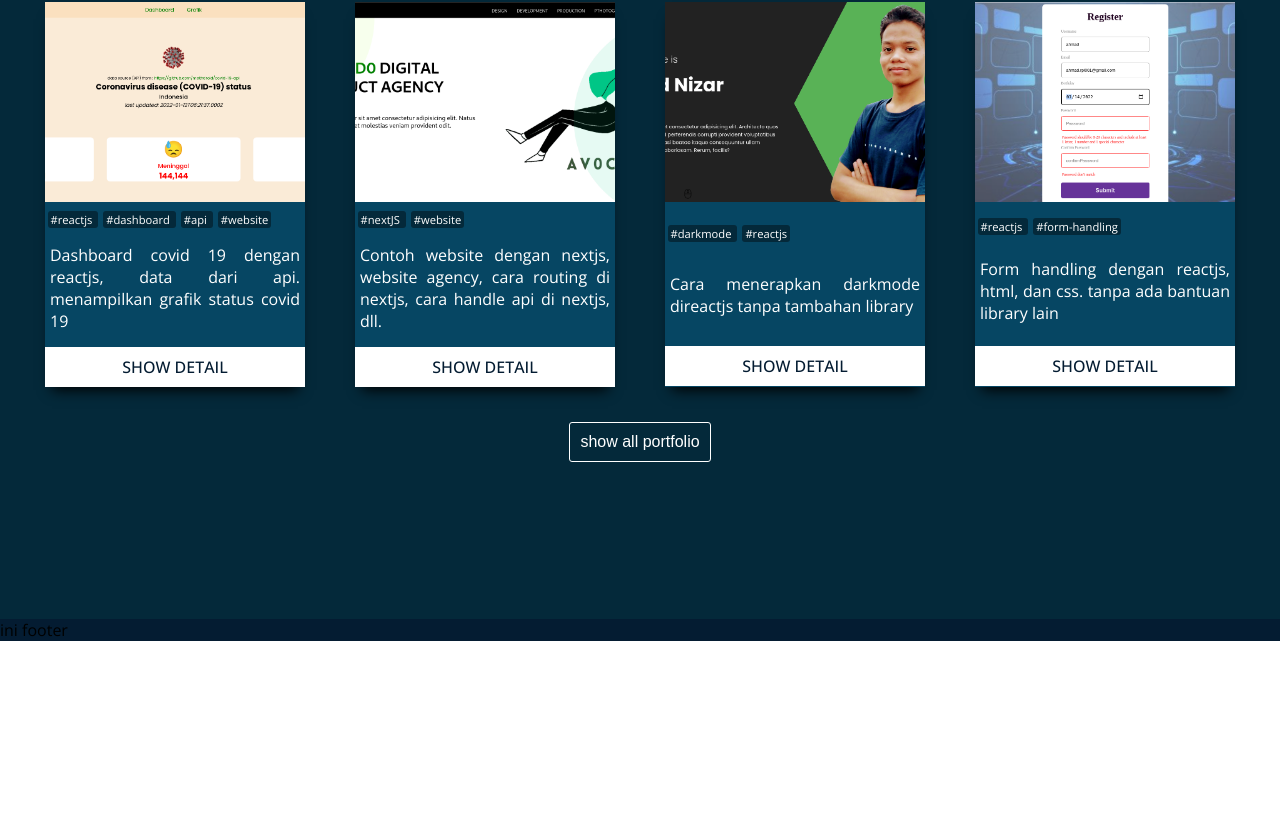
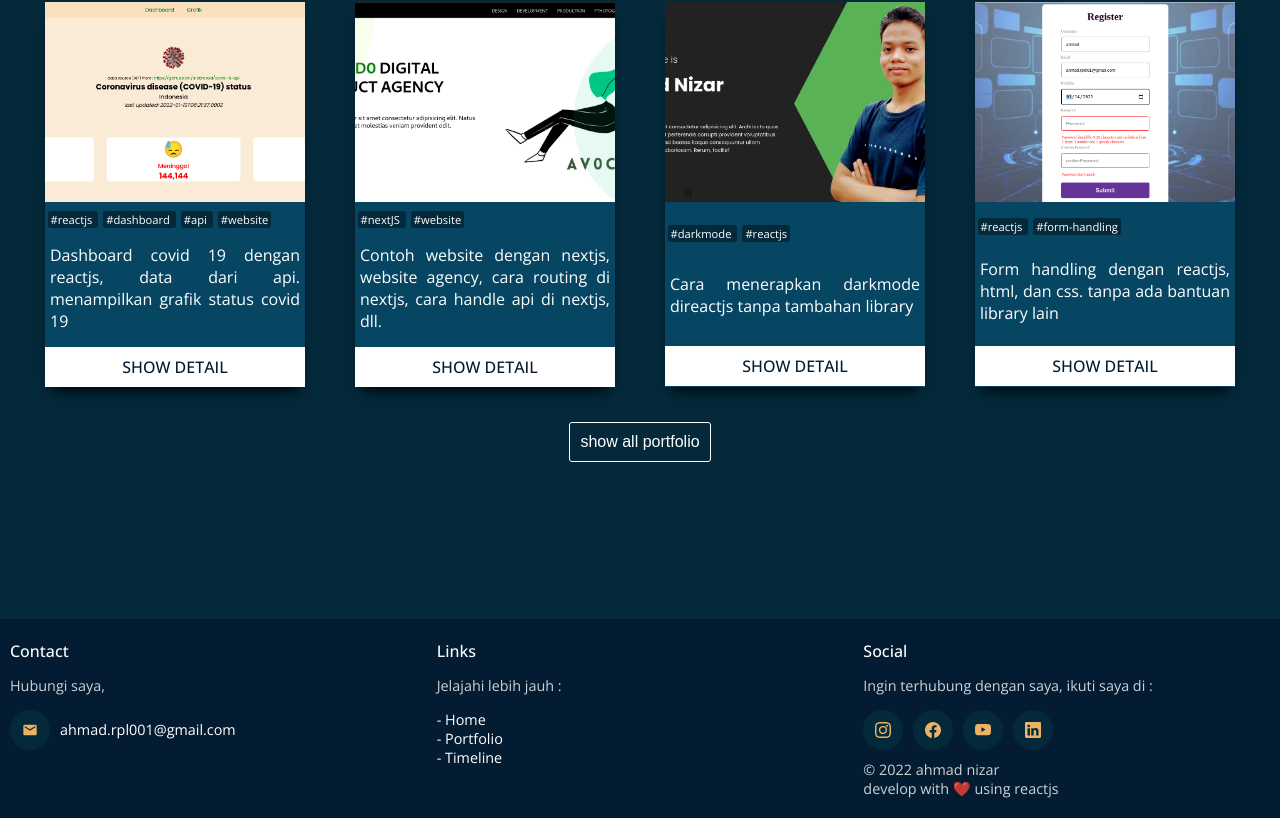
Before and after one commit to ahmadnzr/reactjs-my-portfolio, a React (Create React App) app: page / in a window 1280 px wide. Shown: the part 981-1799 px from the top of the page. Before the commit the page ends 1622 px from the top, so only its background shows below. Built offline with nearby package versions, Linux system fonts and the light colour scheme.

Commit message:
feat: footer section

```diff
--- a/src/App.jsx
+++ b/src/App.jsx
@@ -1,5 +1,6 @@
 import { Routes, Route } from "react-router-dom";
 import style from "./App.module.css";
+import Footer from "./components/footer/Footer";
 import Navbar from "./components/navbar/Navbar";
 import Home from "./pages/home/Home";
 import PortfolioDetail from "./pages/portfolioDetail/PortfolioDetail";
@@ -14,7 +15,7 @@ function App() {
         <Route path="/portfolio" element={<PortfolioList />} />
         <Route path="/portfolio/:id" element={<PortfolioDetail />} />
       </Routes>
-      <div>ini footer</div>
+      <Footer />
     </div>
   );
 }
--- /dev/null
+++ b/src/components/footer/Footer.jsx
@@ -0,0 +1,71 @@
+import style from "./Footer.module.css";
+import { BsInstagram, BsFacebook, BsYoutube, BsLinkedin } from "react-icons/bs";
+import { MdEmail } from "react-icons/md";
+import { Link } from "react-router-dom";
+
+const Footer = () => {
+  return (
+    <div className={style.footer}>
+      <div className={style.contact}>
+        <h1 className={style.title}>Contact</h1>
+        <p className={style.desc}>Hubungi saya,</p>
+        <div className={style.content}>
+          <a
+            href="mailto:ahmad.rpl001@gmail.com"
+            target="_blank"
+            className={style.link}
+            style={{ display: "flex", alignItems: "center", color: "white" }}
+          >
+            <span className={style.item}>
+              <MdEmail className={style.icon} />
+            </span>
+            ahmad.rpl001@gmail.com
+          </a>
+        </div>
+      </div>
+      <div className={style.menu}>
+        <h1 className={style.title}>Links</h1>
+        <p className={style.desc}>Jelajahi lebih jauh :</p>
+        <div className={style.content}>
+          <Link to={`/`} className={style.link}>
+            - Home
+          </Link>
+          <Link to={`/portfolio`} className={style.link}>
+            - Portfolio
+          </Link>
+          <Link to={`/timeline`} className={style.link}>
+            - Timeline
+          </Link>
+        </div>
+      </div>
+      <div className={style.media}>
+        <h1 className={style.title}>Social</h1>
+        <p className={style.desc}>
+          Ingin terhubung dengan saya, ikuti saya di :
+        </p>
+        <div className={style.content}>
+          <div className={style.social}>
+            <span className={style.item}>
+              <BsInstagram className={style.icon} />
+            </span>
+            <span className={style.item}>
+              <BsFacebook className={style.icon} />
+            </span>
+            <span className={style.item}>
+              <BsYoutube className={style.icon} />
+            </span>
+            <span className={style.item}>
+              <BsLinkedin className={style.icon} />
+            </span>
+          </div>
+          <div className={style.copyright}>
+            <span>© 2022 ahmad nizar</span>
+            <span>develop with ❤️ using reactjs</span>
+          </div>
+        </div>
+      </div>
+    </div>
+  );
+};
+
+export default Footer;
--- /dev/null
+++ b/src/components/footer/Footer.module.css
@@ -0,0 +1,90 @@
+.footer {
+  color: var(--text-color-two);
+  display: flex;
+  justify-content: center;
+}
+
+.contact,
+.menu,
+.media {
+  flex: 1;
+  padding: 10px;
+  min-height: 100%;
+}
+
+.title {
+  font-size: 1rem;
+  font-weight: 500;
+}
+
+.content {
+  display: flex;
+  flex-direction: column;
+  justify-content: space-around;
+}
+
+.aboutme {
+  margin: 0 15px 0 0;
+  color: var(--text-color-two);
+  font-size: 0.9rem;
+  flex: 0.5;
+}
+
+.link {
+  color: var(--text-color-two);
+  font-size: 0.9rem;
+  flex: 0.5;
+  transition: all 0.3s ease;
+}
+
+.link:hover {
+  color: var(--text-color-one);
+}
+
+.social {
+  display: flex;
+}
+
+.desc {
+  font-size: 0.9rem;
+  opacity: 0.8;
+}
+
+.item {
+  width: 30px;
+  height: 30px;
+  padding: 5px;
+  margin-right: 10px;
+  background-color: var(--color-two);
+  display: flex;
+  align-items: center;
+  justify-content: center;
+  border-radius: 50%;
+  cursor: pointer;
+  transition: all 0.3s ease;
+}
+.item:hover {
+  background-color: var(--color-tree);
+}
+.icon {
+  font-size: 1rem;
+  color: var(--text-color-one);
+}
+.copyright {
+  display: flex;
+  flex-direction: column;
+  font-size: 0.9rem;
+  opacity: 0.8;
+  margin: 10px 0;
+}
+
+@media screen and (max-width: 480px) {
+  .footer {
+    display: flex;
+    flex-direction: column;
+  }
+
+  .menu {
+    display: none;
+  }
+}
```
